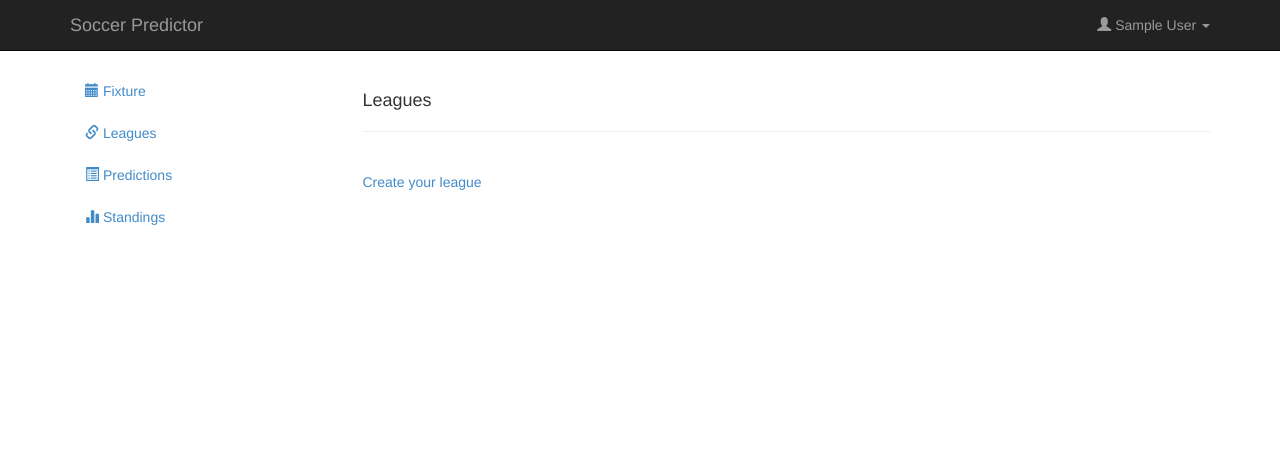
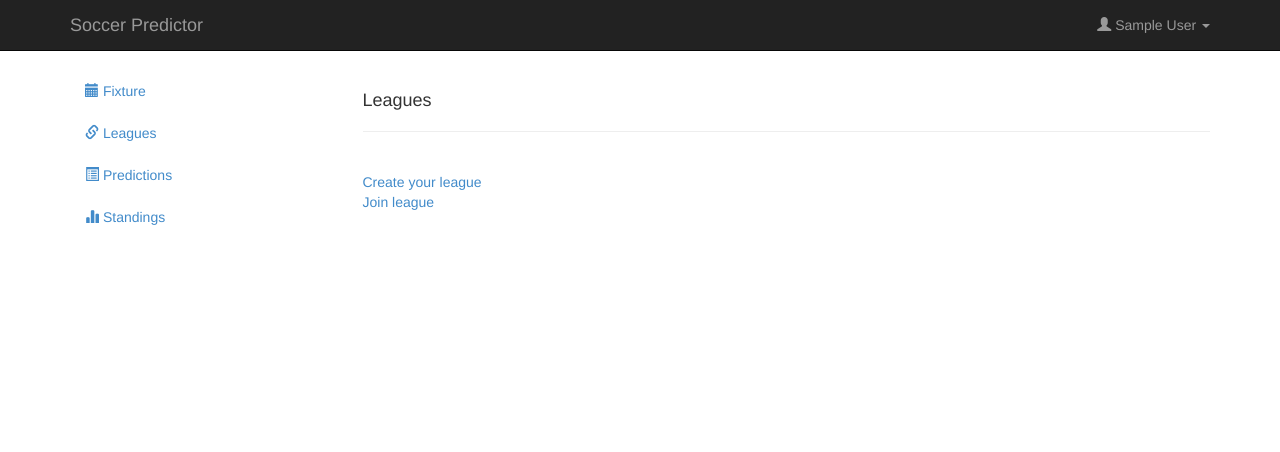
Before and after one commit to odolshinu/football_predictor, a Django app: page /football/leagues/ in a window 1280 px wide; the page is wider, and only the part inside the window is pictured. Shown: the top 452 px of that part. Run offline with Django 3.2, Linux system fonts and the light colour scheme; the visitor is signed in with stand-in values (Sample User, id 1); data that the repository does not hold is empty; parts of the project's set-up code (start-up, migrations or seed data) failed here and were passed over; some libraries are stand-ins or nearby versions.

Commit message:
join existing league

```diff
--- a/football/football_migrations.sql
+++ b/football/football_migrations.sql
@@ -11,3 +11,5 @@ ALTER TABLE `football_team` ADD COLUMN `logo` varchar(100);
 
 ALTER TABLE `football_league` ADD COLUMN `admin_id` integer;
 ALTER TABLE `football_league` ADD CONSTRAINT `admin_id_refs_id_c8b2fbfa` FOREIGN KEY (`admin_id`) REFERENCES `auth_user` (`id`);
+
+ALTER TABLE `football_championship` ADD COLUMN `season` varchar(7);
--- a/football/models.py
+++ b/football/models.py
@@ -23,6 +23,7 @@ class ChampionShip(models.Model):
 	"""docstring for ChampionShip"""
 
 	name = models.CharField(max_length=100)
+	season = models.CharField(max_length=7, null=True, blank=True)
 
 	def __str__(self):
 		return self.name
--- a/football/templates/leagues.html
+++ b/football/templates/leagues.html
@@ -12,14 +12,15 @@
 			{% endfor %}
 		</tbody>
 	</table>
-	<a class="col-sm-3" href="#" onclick="launch_create_league_popup(); return false;">Create your league</a>
+	<a class="col-sm-3" href="#" onclick="launch_create_league_popup(); return false;">Create your league</a><br />
+	<a class="col-sm-3" href="#" onclick="launch_join_league_popup(); return false;">Join league</a>
 
-	<div class="modal fade" id="create_league" tabindex="-1" role="dialog" aria-labelledby="prediction_title" aria-hidden="true">
+	<div class="modal fade" id="create_league" tabindex="-1" role="dialog" aria-labelledby="league_title" aria-hidden="true">
 		<div class="modal-dialog">
 			<div class="modal-content">
 				<div class="modal-header">
 					<button type="button" class="close" data-dismiss="modal" aria-hidden="true">&times;</button>
-					<h4 class="modal-title">Create Your League</h4>
+					<h4 class="modal-title" id="league_title">Create Your League</h4>
 				</div>
 				<form class="form-horizontal" role="form" method="POST" action="/football/create/league/">{% csrf_token %}
 					<div class="modal-body">
@@ -45,6 +46,33 @@
 						<button type="submit" class="btn btn-primary">Save changes</button>
 					</div>
 				</form>
+			</div>
+		</div>
+	</div>
+
+	<div class="modal fade" id="join_league" tabindex="-1" role="dialog" aria-labelledby="join_title" aria-hidden="true">
+		<div class="modal-dialog">
+			<div class="modal-content">
+				<div class="modal-header">
+					<button type="button" class="close" data-dismiss="modal" aria-hidden="true">&times;</button>
+					<h4 class="modal-title" id="join_title">Join League</h4>
+				</div>
+				<form class="form-horizontal" role="form" method="POST" action="/football/join/league/">{% csrf_token %}
+					<div class="modal-body">
+						<div class="form-group">
+							<label for="league_code" class="col-sm-3 control-label">League Code</label>
+							<div class="col-sm-5">
+								<input type="text" name="code" maxlength="20" id="league_code" class="form-control" placeholder="code" />
+							</div>
+						</div>
+					</div>
+					<div class="modal-footer">
+						<button type="button" class="btn btn-default" data-dismiss="modal">Close</button>
+						<button type="submit" class="btn btn-primary">Save changes</button>
+					</div>
+				</form>
+			</div>
+		</div>
 	</div>
 {% endblock %}
 
--- a/football/urls.py
+++ b/football/urls.py
@@ -9,4 +9,5 @@ urlpatterns = patterns('football.views',
 	url(r'^(?P<id>\d+)/predictions/$', 'predictions', name='predictions'),
 	url(r'^standings/$', 'standings', name='standings'),
 	url(r'^create/league/$', 'create_league', name='create_league'),
+	url(r'^join/league/$', 'join_league', name='join_league'),
 )
--- a/football/views.py
+++ b/football/views.py
@@ -161,3 +161,12 @@ def create_league(request):
 	user_league.user = request.user
 	user_league.save()
 	return HttpResponseRedirect(reverse('leagues'))
+
+@login_required(login_url='/')
+def join_league(request):
+	league = League.objects.get(code=request.POST['code'])
+	user_league = UserLeague()
+	user_league.league = league
+	user_league.user = request.user
+	user_league.save()
+	return HttpResponseRedirect(reverse('leagues'))
--- a/static/js/leagues.js
+++ b/static/js/leagues.js
@@ -1,3 +1,7 @@
 launch_create_league_popup = function() {
 	$("#create_league").modal("show");
 }
+
+launch_join_league_popup = function() {
+	$("#join_league").modal("show");
+}
```
